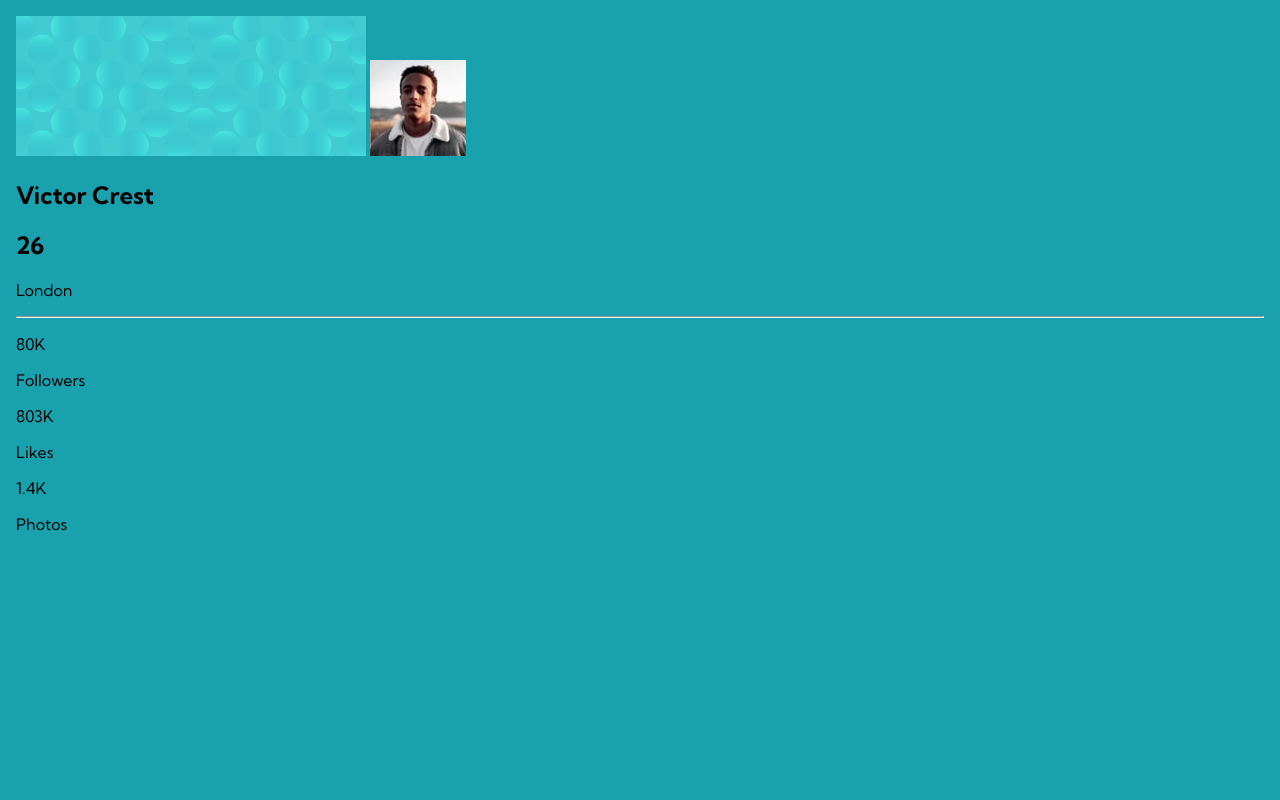
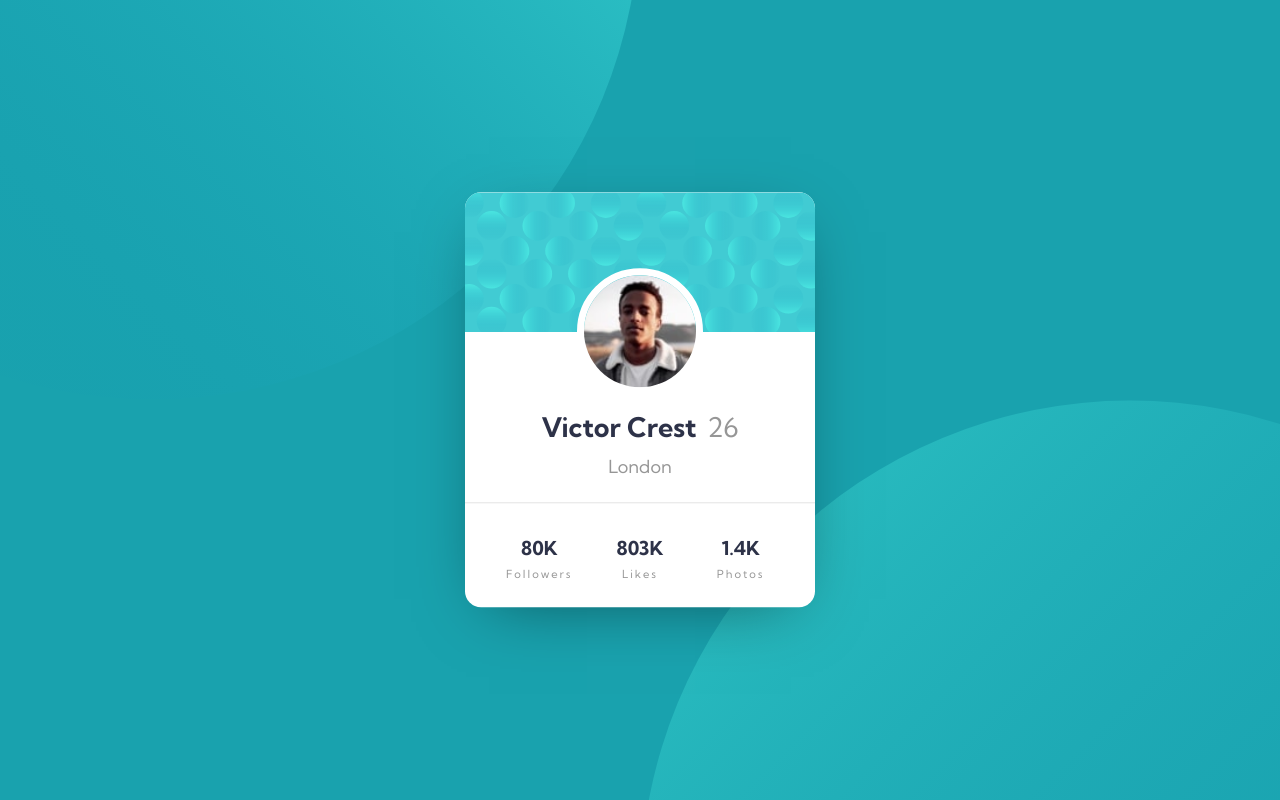
Before and after one commit to iwanharyatno/fm-profile-card, a plain HTML site: page index.html in a window 1280 px wide. Drawn offline with Linux system fonts and the light colour scheme.

Commit message:
Create profile card component

```diff
--- a/index.html
+++ b/index.html
@@ -9,29 +9,33 @@
 </head>
 <body>
   <main>
-    <div class="profile-card">
+    <div class="profile-card center">
       <img src="images/bg-pattern-card.svg" class="profile-header-image" alt="Blue Pattern">
       <img src="images/image-victor.jpg" class="profile-picture" alt="Victor Crest">
       <div class="profile-person">
         <h2 class="profile-name">Victor Crest</h2>
         <h2 class="profile-age">26</h2>
       </div>
-      <p clas="profile-city">London</p>
+      <p class="profile-city">London</p>
       <hr>
       <div class="profile-stats">
         <div class="profile-stat">
-          <p class="stat-value">80K</p>
-          <p class="stat-name">Followers</p>
+          <span class="stat-value">80K</span>
+          <span class="stat-name">Followers</span>
         </div>
         <div class="profile-stat">
-          <p class="stat-value">803K</p>
-          <p class="stat-name">Likes</p>
+          <span class="stat-value">803K</span>
+          <span class="stat-name">Likes</span>
         </div>
         <div class="profile-stat">
-          <p class="stat-value">1.4K</p>
-          <p class="stat-name">Photos</p>
+          <span class="stat-value">1.4K</span>
+          <span class="stat-name">Photos</span>
         </div>
       </div>
+    </div>
+    <img src="images/bg-pattern-top.svg" class="pattern-top" alt="Pattern Top">
+    <div class="pattern-bottom">
+      <img src="images/bg-pattern-bottom.svg" alt="Pattern Bottom">
     </div>
   </main>
 </body>
--- a/styles/style.css
+++ b/styles/style.css
@@ -2,11 +2,128 @@
 
 :root {
   --color-bg: hsl(185, 75%, 39%);
+  --color-text: hsl(229, 23%, 23%);
+  --color-text-gray: hsl(0, 0%, 59%);
 }
 
 body {
   font-family: 'Kumbh Sans', sans-serif;
-  padding: 1rem;
+  font-size: 18px;
+  padding: 1.5rem;
   margin: 0;
   background-color: var(--color-bg);
 }
+
+hr {
+  border: none;
+  border-bottom: 1px solid hsl(0, 0%, 89%);
+}
+
+.profile-card {
+  background-color: #fff;
+  border-radius: 1rem;
+  color: var(--color-text);
+  box-shadow: 0 1rem 4rem -1.5rem rgba(0, 0, 0, 0.5);
+  max-width: 30rem;
+  margin: auto;
+}
+
+.profile-header-image {
+  width: 100%;
+  border-radius: 1rem 1rem 0 0;
+}
+
+.profile-picture {
+  position: relative;
+  border-radius: 50%;
+  border: 7px solid #fff;
+  width: 7rem;
+  height: 7rem;
+  display: block;
+  margin: auto;
+  margin-top: -4.3rem;
+  z-index: 2;
+}
+
+.profile-person,
+.profile-city {
+  text-align: center;
+}
+
+.profile-city {
+  margin-top: 0.7rem;
+  color: var(--color-text-gray);
+  margin-bottom: 1.5rem;
+}
+
+.profile-name,
+.profile-age {
+  display: inline-block;
+  margin-top: 1rem;
+  margin-bottom: 0;
+}
+
+.profile-age {
+  font-weight: normal;
+  color: var(--color-text-gray);
+  margin-left: 0.4rem;
+}
+
+.profile-stats {
+  display: flex;
+  padding: 1.5rem;
+}
+
+.profile-stat {
+  width: 33.33%;
+  text-align: center;
+}
+
+.stat-value {
+  display: block;
+  font-size: 1.2rem;
+  font-weight: bold;
+}
+
+.stat-name {
+  font-size: 0.7rem;
+  letter-spacing: 2px;
+  color: var(--color-text-gray);
+}
+
+.pattern-top {
+  position: absolute;
+  z-index: -1;
+  top: 50%;
+  left: 50%;
+  transform: translate(-100%, -100%);
+}
+
+.bg-decor {
+  width: 0;
+  height: 0;
+}
+
+.pattern-bottom {
+  position: absolute;
+  z-index: -1;
+  top: 50%;
+  left: 50%;
+  bottom: 0;
+  right: 0;
+  overflow: hidden;
+}
+
+.center {
+  margin-top: calc(50vh - 3rem - 50%);
+}
+
+@media screen and (min-width: 768px) {
+  .center {
+    margin-top: 0;
+    position: absolute;
+    left: 50%;
+    top: 50%;
+    transform: translate(-50%, -50%);
+  }
+}
```
